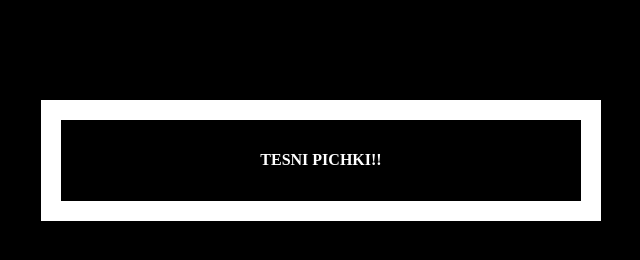
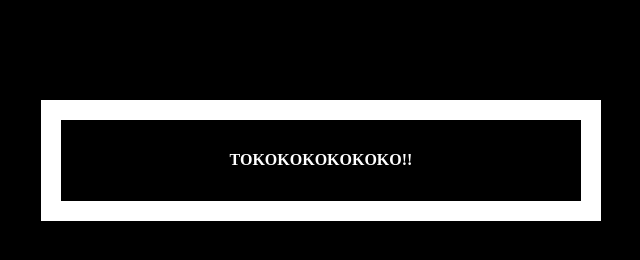
Before and after one commit to stefobaev/final-demo, a plain HTML site: page app/templates/index.html in a window 1280 px wide. Shown: the whole page, without its empty margins (319-959 px from the left). Drawn offline with Linux system fonts and the light colour scheme.

Commit message:
Update index.html

```diff
--- a/app/templates/index.html
+++ b/app/templates/index.html
@@ -19,7 +19,7 @@
   </head>
   <body>
     <div class="container">
-      <h4>tesni pichki!!</h4>
+      <h4>tokokokokokoko!!</h4>
     </div>
   </body>
 </html>
```
